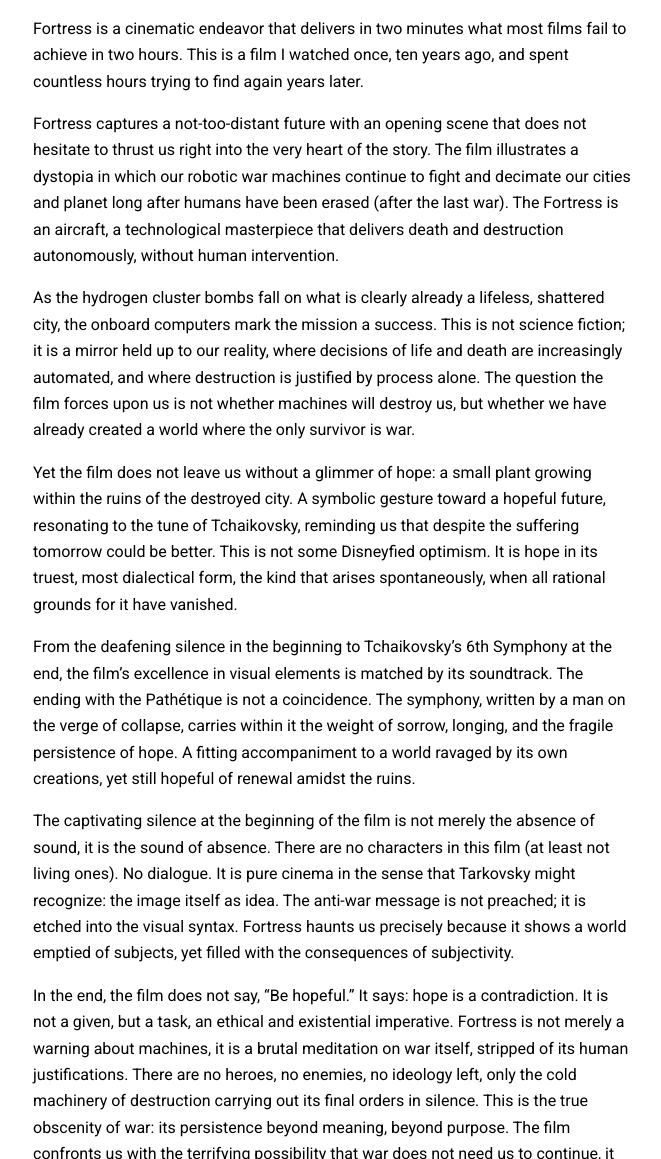
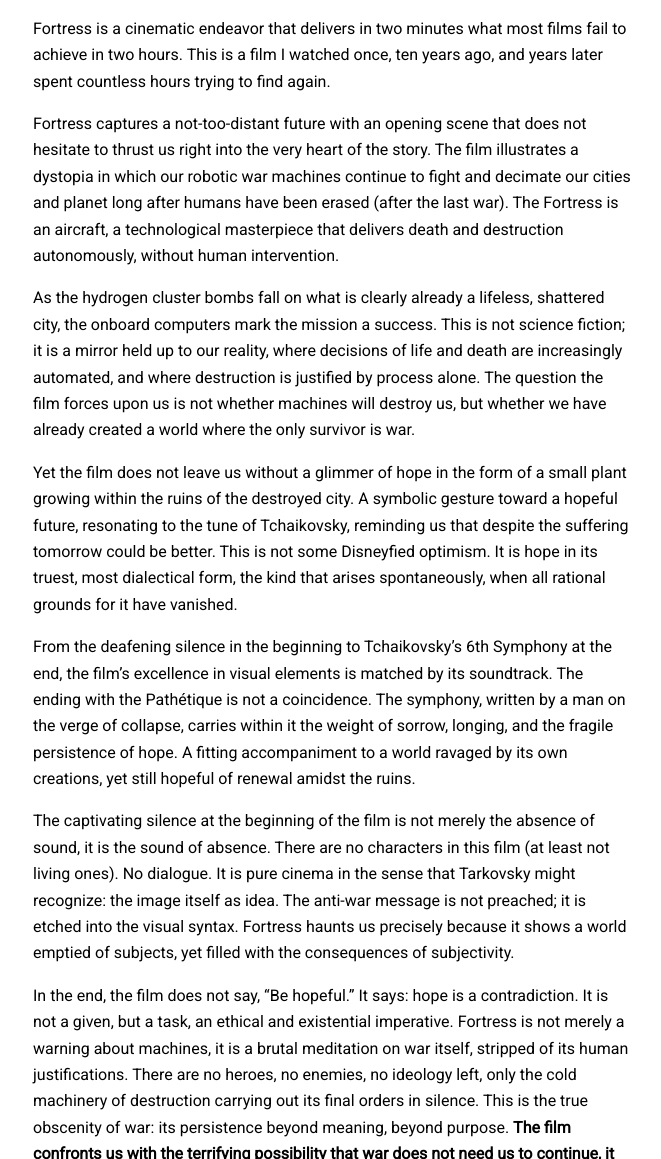
Before and after one commit to nalmadi/nalmadi.github.io, a Jekyll site: the page built from _posts/2025-06-13-Fortress.md, in a window 1280 px wide and 1400 px high, scrolled down 901 px, cut to the strip 241-1400 px from the top of the window. Shown: the whole strip, without its empty margins (307-968 px from the left). Built offline with Jekyll 4.4.1, drawn with Linux system fonts in a browser that asks for light colours; nearby versions of some CDN libraries; some of the changed text lies outside the part shown.

Commit message:
Update 2025-06-13-Fortress.md

```diff
--- a/_posts/2025-06-13-Fortress.md
+++ b/_posts/2025-06-13-Fortress.md
@@ -16,19 +16,19 @@
 
 
 
-Fortress is a cinematic endeavor that delivers in two minutes what most films fail to achieve in two hours. This is a film I watched once, ten years ago, and spent countless hours trying to find again years later.
+Fortress is a cinematic endeavor that delivers in two minutes what most films fail to achieve in two hours. This is a film I watched once, ten years ago, and years later spent countless hours trying to find again.
 
 Fortress captures a not-too-distant future with an opening scene that does not hesitate to thrust us right into the very heart of the story. The film illustrates a dystopia in which our robotic war machines continue to fight and decimate our cities and planet long after humans have been erased (after the last war). The Fortress is an aircraft, a technological masterpiece that delivers death and destruction autonomously, without human intervention.
 
 As the hydrogen cluster bombs fall on what is clearly already a lifeless, shattered city, the onboard computers mark the mission a success.  This is not science fiction; it is a mirror held up to our reality, where decisions of life and death are increasingly automated, and where destruction is justified by process alone. The question the film forces upon us is not whether machines will destroy us, but whether we have already created a world where the only survivor is war.
 
-Yet the film does not leave us without a glimmer of hope: a small plant growing within the ruins of the destroyed city. A symbolic gesture toward a hopeful future, resonating to the tune of Tchaikovsky, reminding us that despite the suffering tomorrow could be better. This is not some Disneyfied optimism. It is hope in its truest, most dialectical form, the kind that arises spontaneously, when all rational grounds for it have vanished.
+Yet the film does not leave us without a glimmer of hope in the form of a small plant growing within the ruins of the destroyed city. A symbolic gesture toward a hopeful future, resonating to the tune of Tchaikovsky, reminding us that despite the suffering tomorrow could be better. This is not some Disneyfied optimism. It is hope in its truest, most dialectical form, the kind that arises spontaneously, when all rational grounds for it have vanished.
 
 From the deafening silence in the beginning to Tchaikovsky's 6th Symphony at the end, the film's excellence in visual elements is matched by its soundtrack. The ending with the Pathétique is not a coincidence. The symphony, written by a man on the verge of collapse, carries within it the weight of sorrow, longing, and the fragile persistence of hope. A fitting accompaniment to a world ravaged by its own creations, yet still hopeful of renewal amidst the ruins.
 
 The captivating silence at the beginning of the film is not merely the absence of sound, it is the sound of absence.  There are no characters in this film (at least not living ones). No dialogue. It is pure cinema in the sense that Tarkovsky might recognize: the image itself as idea. The anti-war message is not preached; it is etched into the visual syntax. Fortress haunts us precisely because it shows a world emptied of subjects, yet filled with the consequences of subjectivity.
 
-In the end, the film does not say, “Be hopeful.” It says: hope is a contradiction. It is not a given, but a task, an ethical and existential imperative. Fortress is not merely a warning about machines, it is a brutal meditation on war itself, stripped of its human justifications. There are no heroes, no enemies, no ideology left, only the cold machinery of destruction carrying out its final orders in silence. This is the true obscenity of war: its persistence beyond meaning, beyond purpose. The film confronts us with the terrifying possibility that war does not need us to continue, it only needs our indifference. Fortress is not a call to rely on hope, but a demand to break the cycle, to resist the seduction of "necessary" violence, and to reckon with the ruins we continue to create in its name.
+In the end, the film does not say, “Be hopeful.” It says: hope is a contradiction. It is not a given, but a task, an ethical and existential imperative. Fortress is not merely a warning about machines, it is a brutal meditation on war itself, stripped of its human justifications. There are no heroes, no enemies, no ideology left, only the cold machinery of destruction carrying out its final orders in silence. This is the true obscenity of war: its persistence beyond meaning, beyond purpose. **The film confronts us with the terrifying possibility that war does not need us to continue, it only needs our indifference.** Fortress is not a call to rely on hope, but a demand to break the cycle, to resist the seduction of "necessary" violence, and to reckon with the ruins we continue to create in its name.
 
 In this series I review movies that are relevant to AI, technology, and Computer Science.  Suggest a movie for the next review, if you like this one.
 Note: This review was "written" with help from GPT-4o.
```
